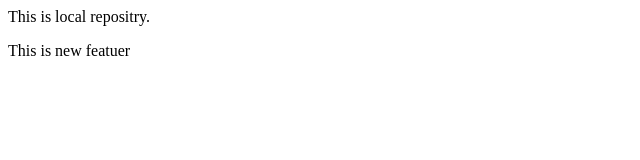
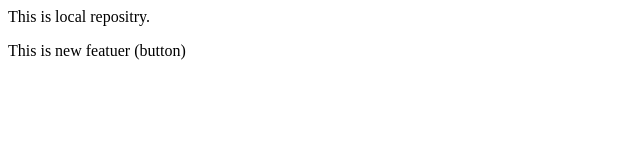
Before and after one commit to GudHelp/LocalRepo, a plain HTML site: page index.html in a window 1280 px wide. Shown: the full height of the page, 0-640 px from the left. Drawn offline with Linux system fonts and the light colour scheme.

```diff
--- a/index.html
+++ b/index.html
@@ -1,2 +1,2 @@
 <p>This is local repositry.</p>
-<p>This is new featuer</p>
+<p>This is new featuer (button)</p>
```
